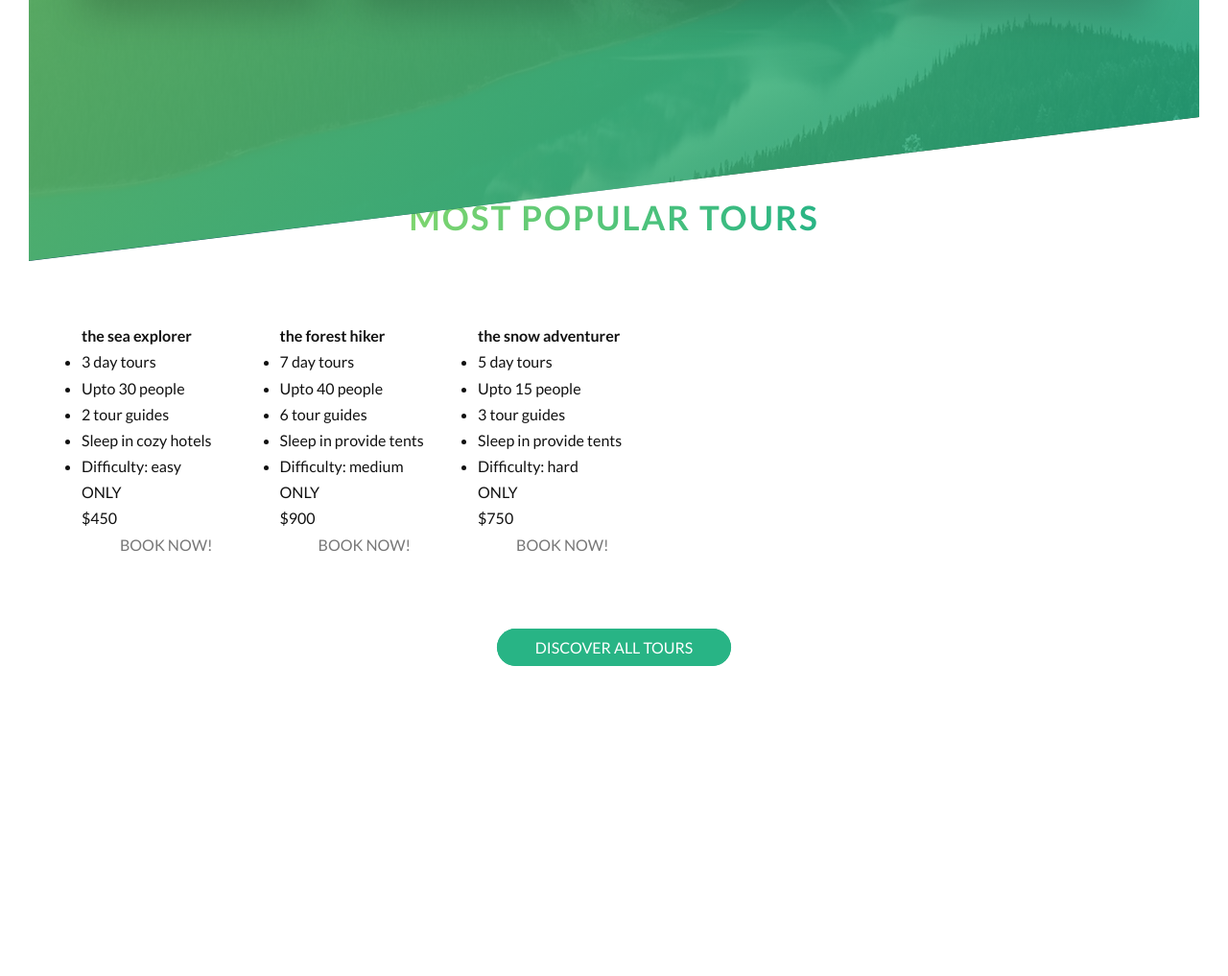
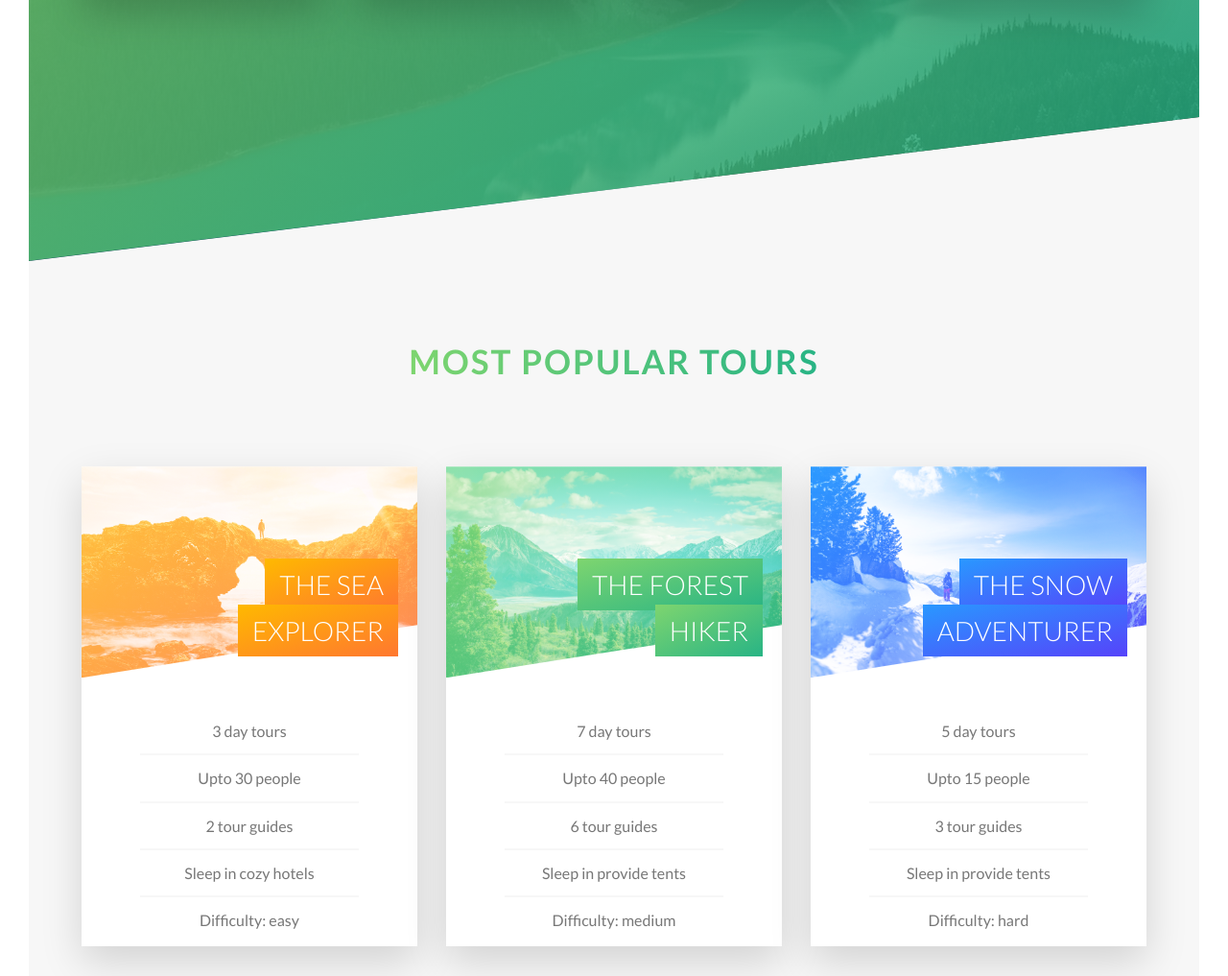
Before and after one commit to nivesonawane/nature-sass12345, a website: page index.html in a window 1280 px wide. Shown: the part 1968-2985 px from the top of the page at 96% size. Before the commit the page ends 2686 px from the top, so only its background shows below. Drawn offline with Linux system fonts and the light colour scheme.

Commit message:
work on tours section

```diff
--- a/assets/sass/base/_base.scss
+++ b/assets/sass/base/_base.scss
@@ -18,7 +18,7 @@ html{
 }
 
 body{
-    color: #111;
+    color: $color-grey-dark;
     font-size: 1rem;
     font-weight: 400;
     line-height: 1.7;
--- a/assets/sass/base/_typography.scss
+++ b/assets/sass/base/_typography.scss
@@ -1,5 +1,6 @@
 
-@import url('https://fonts.googleapis.com/css2?family=Lato:ital,wght@0,300;0,400;0,700;1,300;1,400&display=swap');
+//@import url('https://fonts.googleapis.com/css2?family=Lato:ital,wght@0,300;0,400;0,700;1,300;1,400&display=swap');
+@import url('https://fonts.googleapis.com/css2?family=Lato:ital,wght@0,100;0,300;0,400;0,700;1,400;1,700&display=swap');
 
 .pri-heading{
     font-size: 2.188rem;
--- /dev/null
+++ b/assets/sass/components/_tours-card.scss
@@ -0,0 +1,128 @@
+.section-tours{
+    .card{
+        height: 31.25rem;
+        position: relative;
+
+        &-side{ //card-side
+           height: 100%;
+           width: 100%;
+           position: absolute;
+           left: 0;
+           top: 0;
+           backface-visibility: hidden;
+           transition: all .4s ease-in-out;
+           box-shadow: 0 1rem 2.5rem rgba($color-dark,.15);
+
+           &-front{
+             background-color: $color-white;
+           }
+
+           &-back{  //card-side-back
+            transform: perspective(93.75rem) rotateY(180deg);
+
+              &-1{
+                @include lg(to right bottom,$color-secondary-light,$color-secondary-dark);
+              }
+              &-2{
+                @include lg(to right bottom,$color-primary-light,$color-primary-dark);
+              }
+              &-3{
+                @include lg(to right bottom,$color-tertiary-light,$color-tertiary-dark);
+              }
+           }
+        }
+
+        &:hover{
+            .card-side-front{
+                transform: perspective(93.75rem) rotateY(-180deg);
+            }
+            .card-side-back{
+                transform: perspective(93.75rem) rotateY(0deg);
+            }
+        }
+
+        &-img{
+            height: 13.75rem;
+            background-size: cover;
+            background-position: center;
+            background-blend-mode: screen;
+            clip-path: polygon(0 0,100% 0,100% 75%,0 100%);
+          &-1{
+            background-image: linear-gradient(to right bottom,$color-secondary-light,$color-secondary-dark),
+              url(../img/nat-5.jpg);
+          }
+
+          &-2{
+            background-image: linear-gradient(to right bottom,$color-primary-light,$color-primary-dark),
+              url(../img/nat-6.jpg);
+          }
+
+          &-3{
+            background-image: linear-gradient(to right bottom,$color-tertiary-light,$color-tertiary-dark),
+              url(../img/nat-7.jpg);
+          }
+        }
+
+        &-heading{
+           position: absolute;
+           top: 6.25rem;
+           right: 1.25rem;
+           text-transform: uppercase;
+           text-align: right;
+           color: $color-white;
+           font-size: 1.75rem;
+           width: 70%;
+
+           span{
+            padding: 0.625rem 0.938rem;
+            font-weight: 300;
+            box-decoration-break: clone;
+           }
+
+           &-1{
+            @include lg(to right bottom,$color-secondary-light,$color-secondary-dark);
+           }
+           &-2{
+            @include lg(to right bottom,$color-primary-light,$color-primary-dark);
+           }
+           &-3{
+            @include lg(to right bottom,$color-tertiary-light,$color-tertiary-dark);
+           }
+        }
+
+        &-details{
+           padding: 2rem;
+           ul{
+             list-style: none;
+             width: 80%;
+             margin: 0 auto;
+             text-align: center;
+             li{
+               font-size: 1rem;
+               padding: 0.625rem;
+               &:not(:last-child){
+                 border-bottom: 2px solid $color-grey-light-1;
+               }
+             }
+           }
+        }
+
+        &-cta{
+          @include atCenter;
+          flex-direction: column;
+          height: 100%;
+        }
+        &-price{
+           text-align: center;
+           margin-bottom: 5rem;
+           color: $color-white;
+           font-weight: 100;
+           &-only{
+             font-size: 1rem;
+           }
+           &-value{
+             font-size: 3.75rem;
+           }
+        }
+    }
+}
--- a/assets/sass/layouts/_grid.scss
+++ b/assets/sass/layouts/_grid.scss
@@ -20,6 +20,10 @@
     flex: 0 0 25%;
    }
 
+   .col-4{
+    flex: 0 0 calc(4 * 100% / 12);
+   }
+
   .col-6{
       flex: 0 0 50%;
   }
--- a/assets/sass/pages/_home.scss
+++ b/assets/sass/pages/_home.scss
@@ -18,3 +18,9 @@
         transform: skewY(7deg);
     }
 }
+
+.section-tours{
+    padding: 15.625rem 0 9.375rem;
+    background-color: $color-grey-light-1;
+    margin-top: -6.25rem;
+}
--- a/assets/sass/style.scss
+++ b/assets/sass/style.scss
@@ -11,6 +11,7 @@
 @import "./components/btn";
 @import "./components/compositions";
 @import "./components/feature-card";
+@import "./components/tours-card";
 
 
 @import "./layouts/grid";
```
Also changed, not shown: assets/css/style.css, 1 other file.
